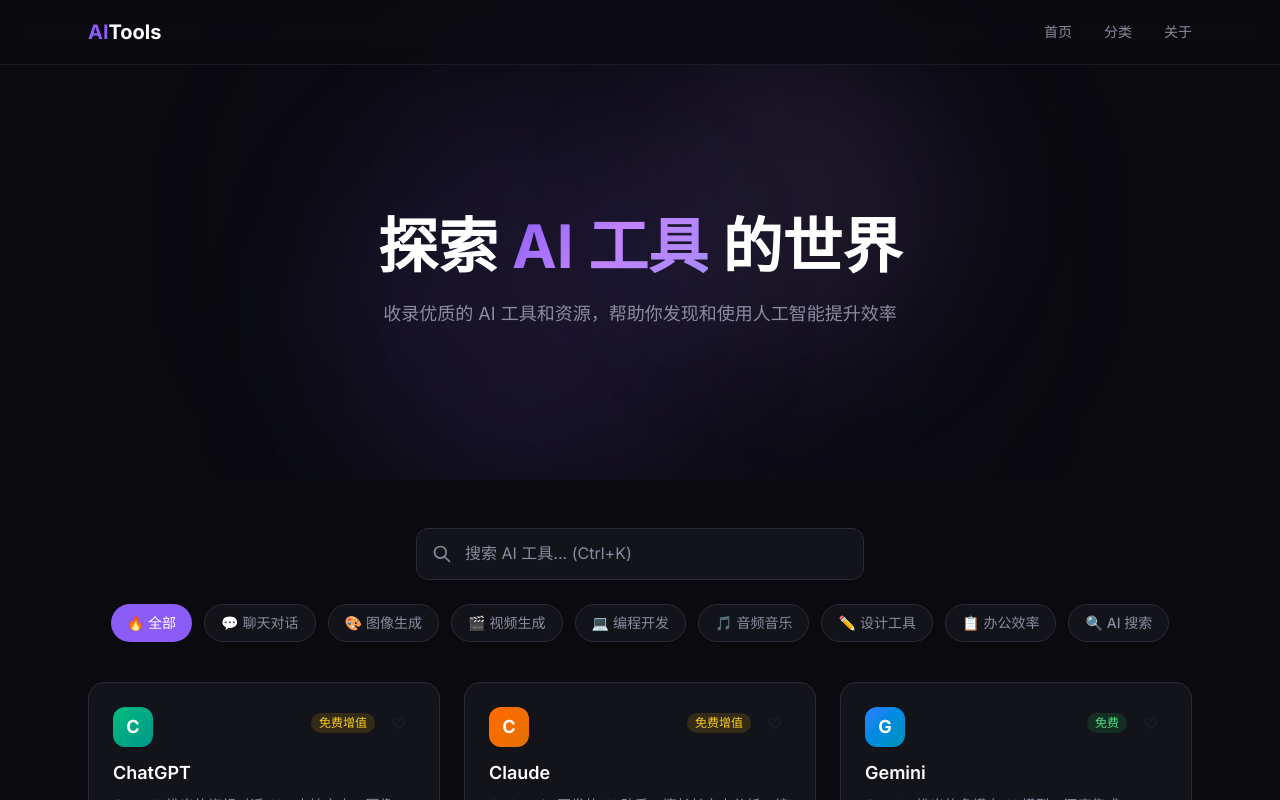
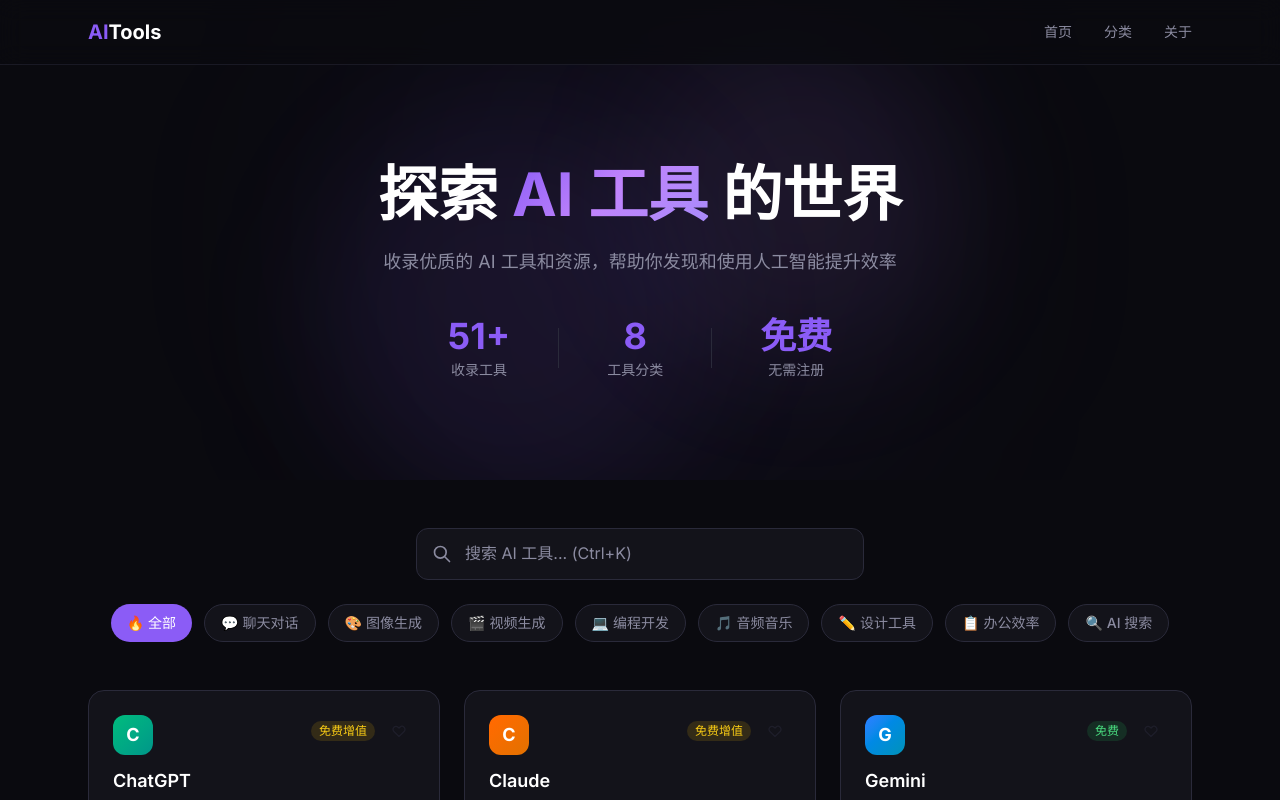
Before and after one commit to WadePan1017/ai-tools-site, a Vue app: page / in a window 1280 px wide. Shown: the top 800 px of the page. Built offline with nearby package versions, Linux system fonts and the light colour scheme.

Commit message:
feat: Hero统计数字、About介绍区、移动端分类横向滚动
- Hero: 显示收录工具数、分类数、免费无需注册
- About: 新增站点介绍卡片，说明用途和特色
- 移动端: 分类按钮改为横向滚动，隐藏滚动条

```diff
--- a/src/App.vue
+++ b/src/App.vue
@@ -2,6 +2,7 @@
 import { ref, computed, onMounted, onUnmounted } from 'vue'
 import Navbar from './components/Navbar.vue'
 import Hero from './components/Hero.vue'
+import About from './components/About.vue'
 import ToolGrid from './components/ToolGrid.vue'
 import Footer from './components/Footer.vue'
 import { categories, tools } from './data/tools.js'
@@ -76,7 +77,7 @@ onUnmounted(() => {
       </div>
 
       <!-- Categories -->
-      <div class="flex flex-wrap justify-center gap-3">
+      <div class="flex md:flex-wrap justify-start md:justify-center gap-3 overflow-x-auto pb-2 scrollbar-hide">
         <button
           v-for="cat in categories"
           :key="cat.id"
@@ -128,5 +129,6 @@ onUnmounted(() => {
     <!-- Results -->
     <ToolGrid :tools="filteredTools" :on-visit="addRecent" />
   </main>
+  <About />
   <Footer />
 </template>
--- /dev/null
+++ b/src/components/About.vue
@@ -0,0 +1,56 @@
+<template>
+  <section class="py-16 px-6">
+    <div class="max-w-4xl mx-auto">
+      <div class="glow-card p-8 md:p-10">
+        <div class="relative z-10">
+          <h2 class="text-2xl font-bold text-white mb-4 flex items-center gap-3">
+            <span class="w-10 h-10 rounded-xl bg-primary/15 flex items-center justify-center">
+              <svg class="w-5 h-5 text-primary" fill="none" stroke="currentColor" viewBox="0 0 24 24">
+                <path stroke-linecap="round" stroke-linejoin="round" stroke-width="2" d="M13 16h-1v-4h-1m1-4h.01M21 12a9 9 0 11-18 0 9 9 0 0118 0z" />
+              </svg>
+            </span>
+            关于本站
+          </h2>
+
+          <div class="text-gray space-y-4 leading-relaxed">
+            <p>
+              这是一个 <span class="text-white font-medium">AI 工具导航站</span>，收录了目前市面上最实用、最热门的人工智能工具和平台。
+              无论你是想用 AI 写作、画图、剪视频、写代码，还是搜索信息，都能在这里找到合适的工具。
+            </p>
+            <p>
+              所有工具信息均来自公开渠道，站点 <span class="text-primary">完全免费</span>，无需注册即可使用。
+              你可以通过分类筛选、关键词搜索快速找到需要的工具，也可以收藏喜欢的工具方便下次访问。
+            </p>
+          </div>
+
+          <div class="mt-6 flex flex-wrap gap-4">
+            <div class="flex items-center gap-2 text-sm text-gray">
+              <svg class="w-4 h-4 text-green-400" fill="none" stroke="currentColor" viewBox="0 0 24 24">
+                <path stroke-linecap="round" stroke-linejoin="round" stroke-width="2" d="M5 13l4 4L19 7" />
+              </svg>
+              免费使用
+            </div>
+            <div class="flex items-center gap-2 text-sm text-gray">
+              <svg class="w-4 h-4 text-green-400" fill="none" stroke="currentColor" viewBox="0 0 24 24">
+                <path stroke-linecap="round" stroke-linejoin="round" stroke-width="2" d="M5 13l4 4L19 7" />
+              </svg>
+              持续更新
+            </div>
+            <div class="flex items-center gap-2 text-sm text-gray">
+              <svg class="w-4 h-4 text-green-400" fill="none" stroke="currentColor" viewBox="0 0 24 24">
+                <path stroke-linecap="round" stroke-linejoin="round" stroke-width="2" d="M5 13l4 4L19 7" />
+              </svg>
+              收藏功能
+            </div>
+            <div class="flex items-center gap-2 text-sm text-gray">
+              <svg class="w-4 h-4 text-green-400" fill="none" stroke="currentColor" viewBox="0 0 24 24">
+                <path stroke-linecap="round" stroke-linejoin="round" stroke-width="2" d="M5 13l4 4L19 7" />
+              </svg>
+              快捷搜索
+            </div>
+          </div>
+        </div>
+      </div>
+    </div>
+  </section>
+</template>
--- a/src/components/Hero.vue
+++ b/src/components/Hero.vue
@@ -1,3 +1,10 @@
+<script setup>
+import { tools, categories } from '../data/tools.js'
+
+const toolCount = tools.length
+const categoryCount = categories.length - 1
+</script>
+
 <template>
   <section id="hero" class="min-h-[60vh] flex items-center justify-center relative overflow-hidden pt-16">
     <div class="absolute inset-0">
@@ -12,9 +19,27 @@
         <span class="gradient-text">AI 工具</span>
         的世界
       </h1>
-      <p class="text-gray max-w-xl mx-auto text-lg">
+      <p class="text-gray max-w-xl mx-auto text-lg mb-10">
         收录优质的 AI 工具和资源，帮助你发现和使用人工智能提升效率
       </p>
+
+      <!-- 统计数字 -->
+      <div class="flex items-center justify-center gap-8 md:gap-12">
+        <div class="text-center">
+          <div class="text-3xl md:text-4xl font-bold text-primary">{{ toolCount }}+</div>
+          <div class="text-gray text-sm mt-1">收录工具</div>
+        </div>
+        <div class="w-px h-10 bg-dark-border"></div>
+        <div class="text-center">
+          <div class="text-3xl md:text-4xl font-bold text-primary">{{ categoryCount }}</div>
+          <div class="text-gray text-sm mt-1">工具分类</div>
+        </div>
+        <div class="w-px h-10 bg-dark-border"></div>
+        <div class="text-center">
+          <div class="text-3xl md:text-4xl font-bold text-primary">免费</div>
+          <div class="text-gray text-sm mt-1">无需注册</div>
+        </div>
+      </div>
     </div>
   </section>
 </template>
--- a/src/style.css
+++ b/src/style.css
@@ -85,3 +85,12 @@ body {
   background: rgba(234, 179, 8, 0.15);
   color: #facc15;
 }
+
+/* 隐藏滚动条 */
+.scrollbar-hide {
+  -ms-overflow-style: none;
+  scrollbar-width: none;
+}
+.scrollbar-hide::-webkit-scrollbar {
+  display: none;
+}
```
